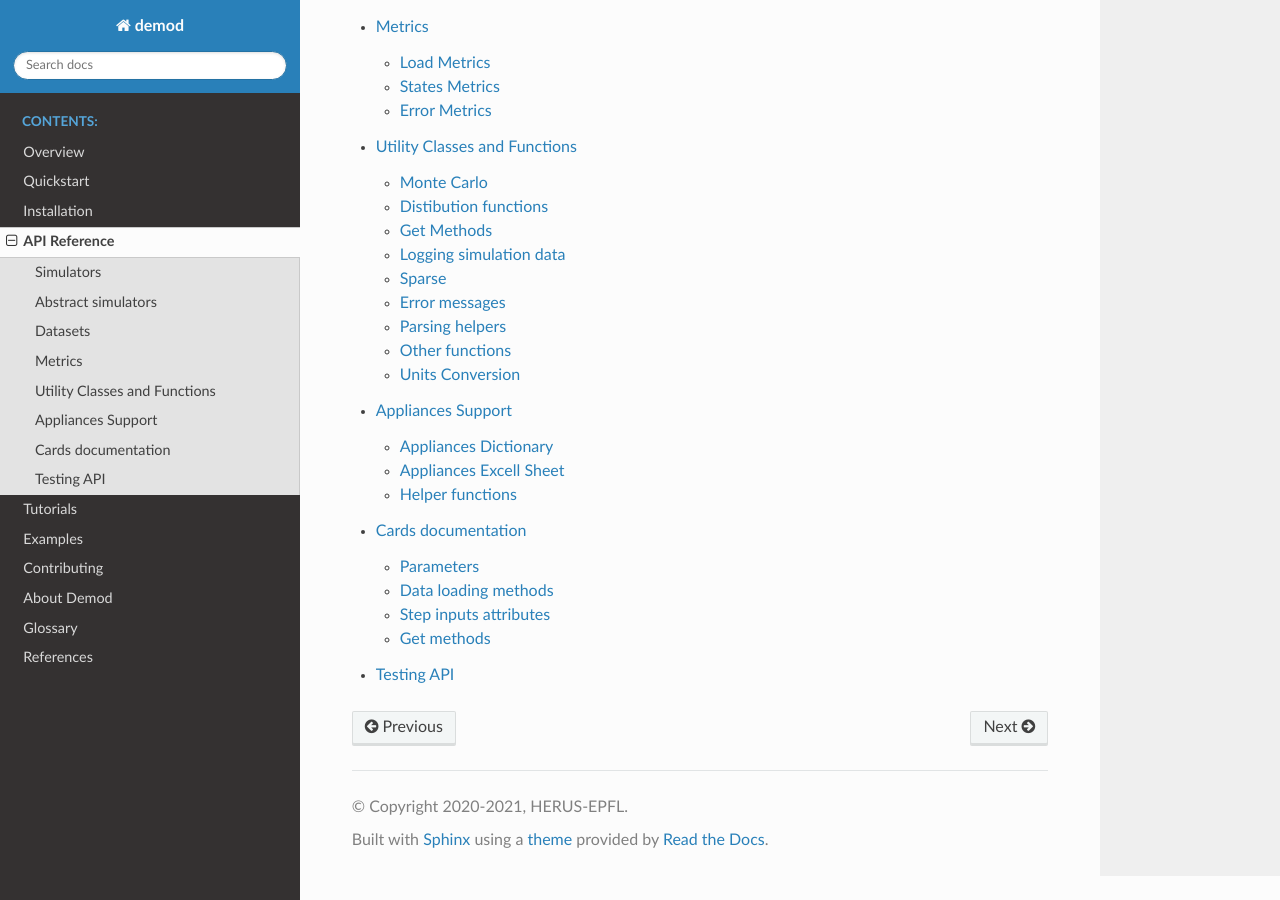
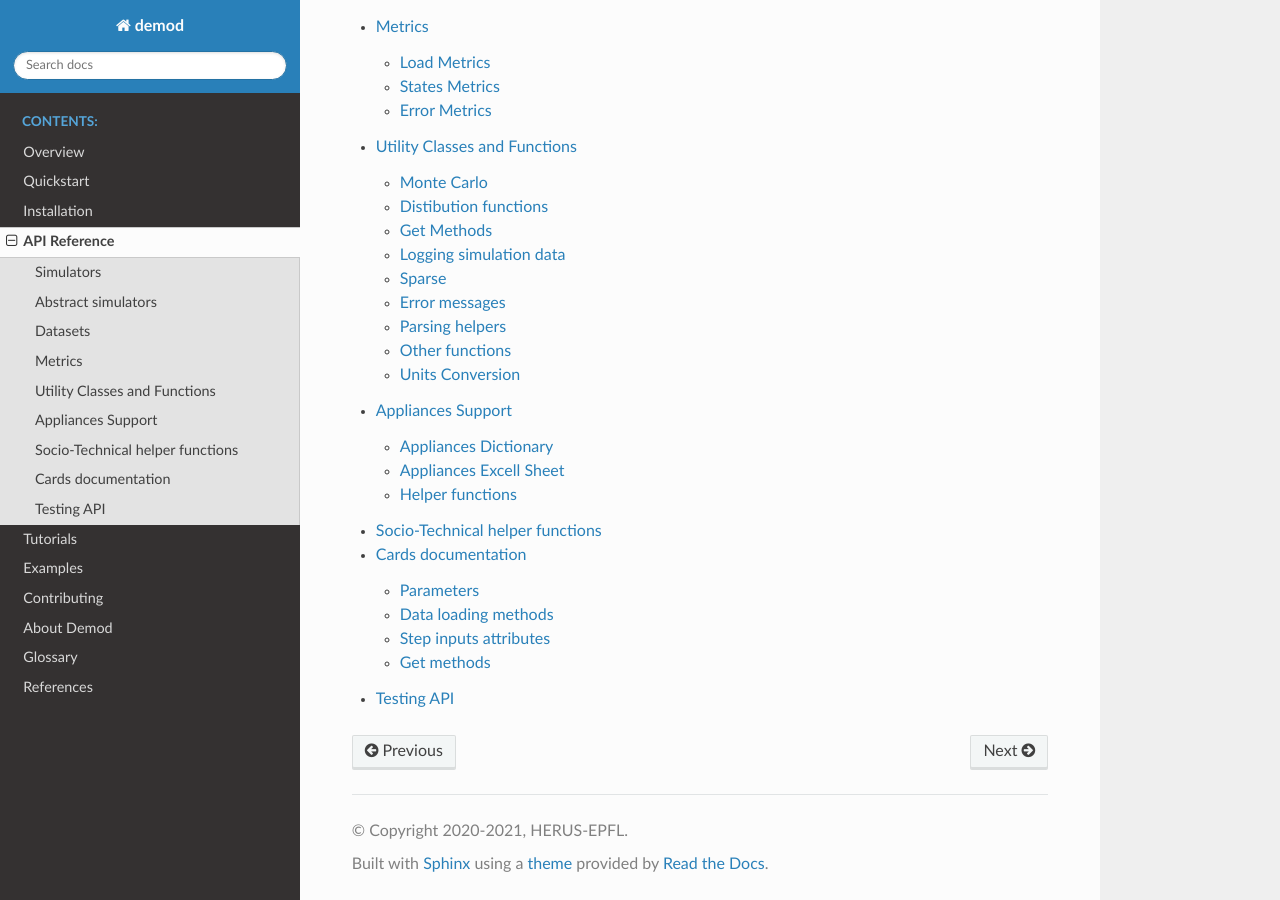
Before and after one commit to epfl-herus/demod, a Sphinx documentation site: the page built from docs/source/api/index.rst, in a window 1280 px wide and 900 px high, scrolled down 721 px. Built offline with Sphinx 7.4.7 and the Read the Docs theme 2.0.0, drawn with Linux system fonts in a browser that asks for light colours; formulas are drawn with MathJax 3.

Commit message:
added special page for subgroups

```diff
--- a/docs/source/api/index.rst
+++ b/docs/source/api/index.rst
@@ -21,5 +21,6 @@ developpement.
     error_metrics
     utils
     appliances
+    subgroups
     cards
     testing
--- /dev/null
+++ b/docs/source/api/subgroups.rst
@@ -0,0 +1,6 @@
+================================
+Socio-Technical helper functions
+================================
+
+.. automodule:: demod.utils.subgroup_handling
+    :members:
```
